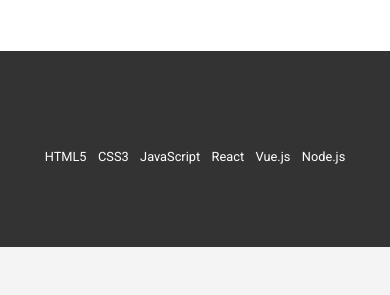
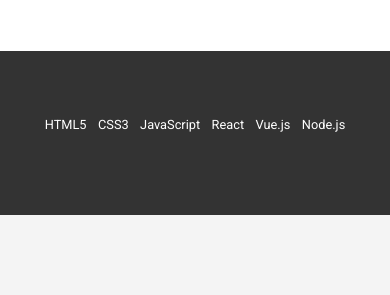
Before and after one commit to okaken3227/resume, a plain HTML site: page index.html in a window 390 px wide. Shown: the part 495-790 px from the top of the page. Drawn offline with Linux system fonts and the light colour scheme.

Commit message:
Update styles.css

```diff
--- a/css/styles.css
+++ b/css/styles.css
@@ -178,7 +178,7 @@ h2 {
     padding: 0;
     display: flex;
     justify-content: space-around;
-    margin-top: 2rem;
+    margin-top: 0rem;
   }
 
   .skills-list li {
```
